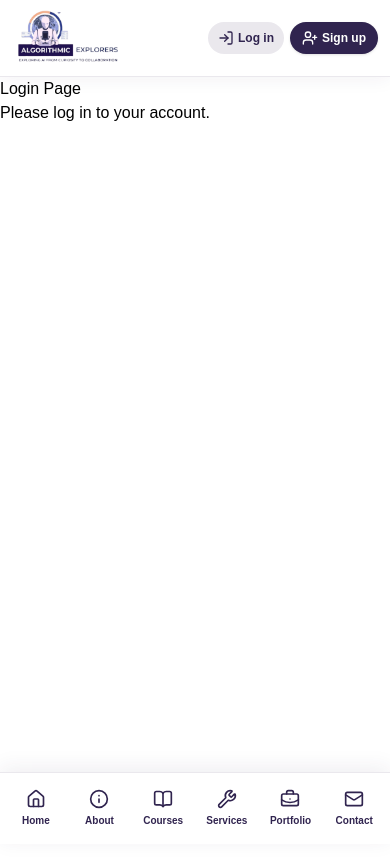
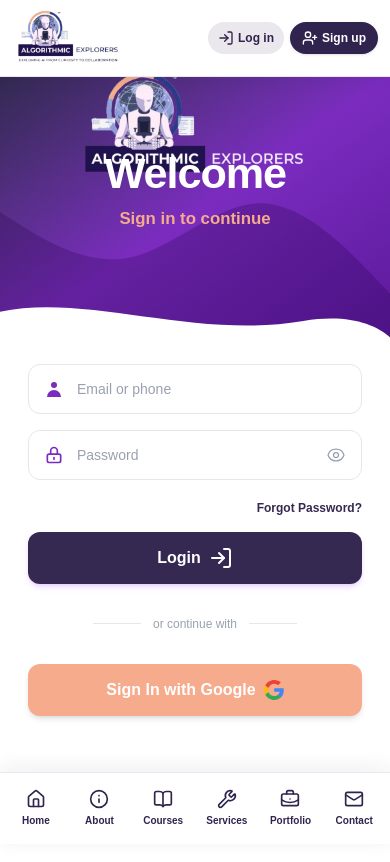
Before and after one commit to Elite-tch/algorithmic-explorers, a Next.js app: page /auth/login in a window 390 px wide. Shown: the top 862 px of the page. Built offline with nearby package versions, Linux system fonts and the light colour scheme.

Commit message:
feat: Build auth/login page (Mobile UI)

```diff
--- a/app/auth/login/page.js
+++ b/app/auth/login/page.js
@@ -1,10 +1,65 @@
+"use client"
+
+import LoginForm from "@/app/components/form-elements/LoginForm";
+import Image from "next/image";
+
+export default function LoginPage() {
+
+  return (
+    <div className="min-h-screen flex flex-col bg-white">
+
+      {/*  TOP/Hero section */}
+      <div className="relative bg-linear-to-br from-[#322951] via-[#7b2cbf] to-[#5a189a] text-white pb-24 overflow-hidden">
 
 
-export default function LoginPage() {
-  return (
-    <div>
-      <h1>Login Page</h1>
-      <p>Please log in to your account.</p>
+        {/* The background Wave */}
+        <svg
+          className="absolute inset-0 w-full h-full object-cover pointer-events-none z-0 opacity-25"
+          viewBox="0 0 1440 320"
+          preserveAspectRatio="none"
+        >
+          <path
+            fill="#240046"
+            d="M0,160L80,176C160,192,320,224,480,213.3C640,203,800,149,960,149.3C1120,149,1280,203,1360,229.3L1440,256L1440,320L0,320Z"
+          />
+        </svg>
+
+        {/*  Hero Content Logo & texts */}
+        <div className="relative z-10 flex flex-col gap-0 items-center justify-center px-6 pt-2 pb-6 text-center">
+          {/*  Logo  */}
+
+          <div className="scale-140">
+            <Image
+              src="/login-logo-Mobile.png"
+              alt="Algorithmic Explorers Logo"
+              width={800}
+              height={500}
+              className="w-40"
+            />
+          </div>
+
+          <h1 className=" scale-180 text-2xl font-bold tracking-tight mb-3">Welcome</h1>
+          <p className="scale-120 text-[#f6ab8c] font-bold text-sm mt-1.5">Sign in to continue</p>
+        </div>
+
+        {/* Bottom White Wavy Cutout */}
+        <div className="absolute -bottom-px left-0 w-full overflow-hidden leading-none z-10">
+          <svg
+            className="relative block w-full h-14"
+            viewBox="0 0 1440 120"
+            preserveAspectRatio="none"
+          >
+            <path
+              d="M0,40 C320,0 720,100 1120,60 C1280,45 1380,65 1440,95 L1440,120 L0,120 Z"
+              className="fill-white"
+            />
+          </svg>
+        </div>
+      </div>
+
+      {/* FORM SECTION  */}
+      <LoginForm />
     </div>
+
   );
 }
```
Also changed, not shown: app/components/navbar.js (+6 -9 lines), public/login-logo-Mobile.png (added).
